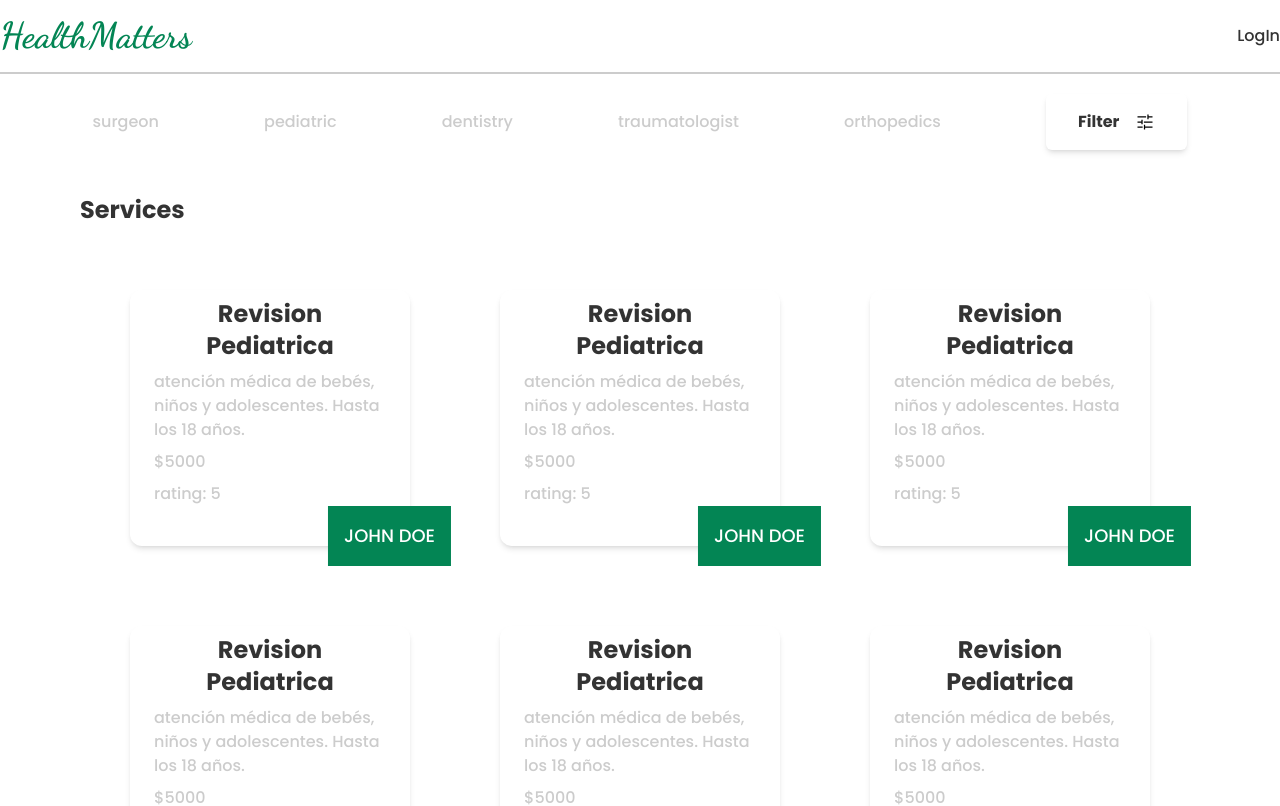
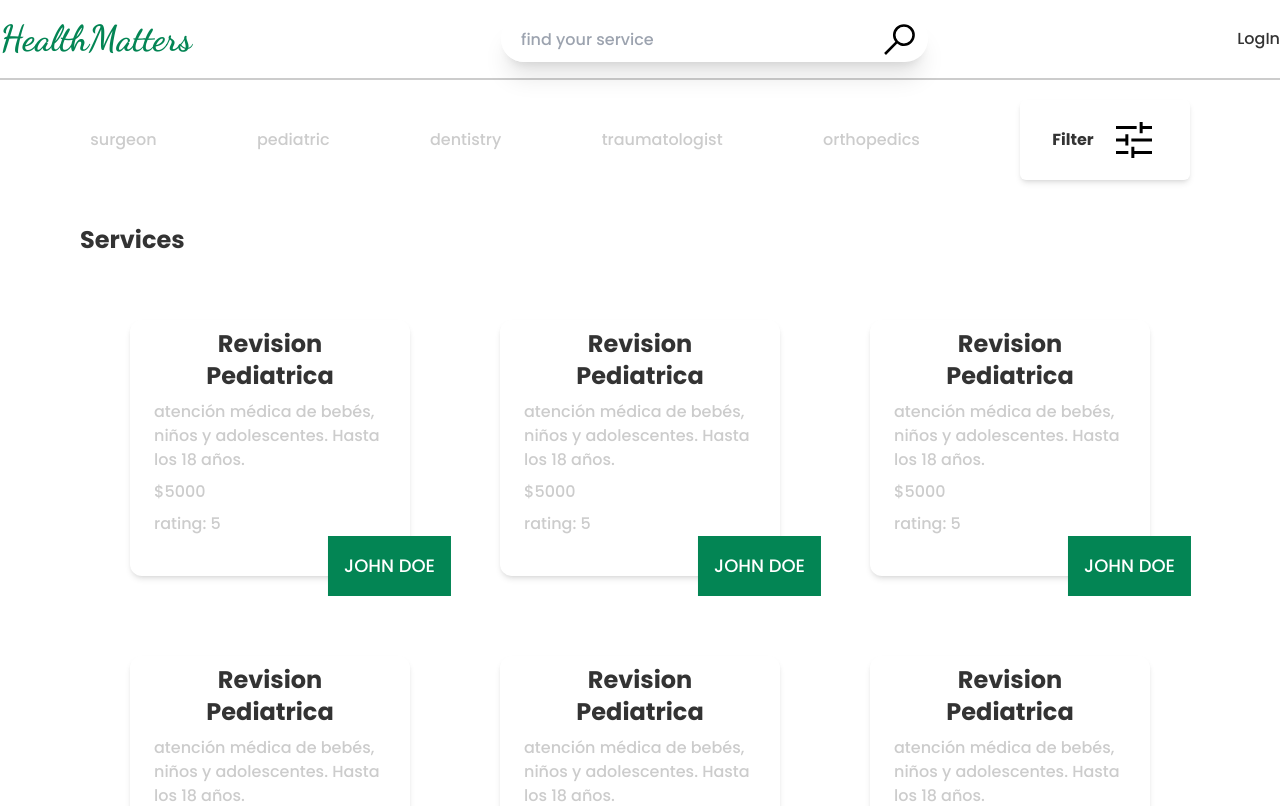
Before and after one commit to KevOrtega/HealthMatters, a Next.js app: page /home in a window 1280 px wide. Shown: the top 806 px of the page. Built offline with nearby package versions, Linux system fonts and the light colour scheme.

Commit message:
add: search functionality and styles

```diff
--- a/src/atoms/Image.tsx
+++ b/src/atoms/Image.tsx
@@ -1,5 +1,5 @@
 import { ImageProps } from "@/interface";
-import Image from "next/image";
+import ImageNext from "next/image";
 import ChooseSVG from "../assets/choose.svg";
 import MedicineSVG from "../assets/medicine.svg";
 import MapSVG from "../assets/map.svg";
@@ -7,16 +7,50 @@ import PaySVG from "../assets/pay.svg";
 import SearchSVG from "../assets/search.svg";
 import TuneSVG from "../assets/tune.svg";
 
-export default function ImageAtom({ type, className }: ImageProps) {
+export default function Image({ type, className }: ImageProps) {
 	const image_types = {
-		choose: () => <Image className={className} src={ChooseSVG} alt="choose" />,
-		map: () => <Image className={className} src={MapSVG} alt="map" />,
+		choose: () => (
+			<ImageNext
+				className={"w-auto h-auto " + className}
+				src={ChooseSVG}
+				alt="choose"
+			/>
+		),
+		map: () => (
+			<ImageNext
+				className={"w-auto h-auto " + className}
+				src={MapSVG}
+				alt="map"
+			/>
+		),
 		medicine: () => (
-			<Image className={className} src={MedicineSVG} alt="medicine" />
+			<ImageNext
+				className={"w-auto h-auto " + className}
+				src={MedicineSVG}
+				alt="medicine"
+			/>
 		),
-		pay: () => <Image className={className} src={PaySVG} alt="pay" />,
-		search: () => <Image className={className} src={SearchSVG} alt="search" />,
-		tune: () => <Image className={className} src={TuneSVG} alt="tune" />,
+		pay: () => (
+			<ImageNext
+				className={"w-auto h-auto " + className}
+				src={PaySVG}
+				alt="pay"
+			/>
+		),
+		search: () => (
+			<ImageNext
+				className={"w-auto h-auto " + className}
+				src={SearchSVG}
+				alt="search"
+			/>
+		),
+		tune: () => (
+			<ImageNext
+				className={"w-auto h-auto " + className}
+				src={TuneSVG}
+				alt="tune"
+			/>
+		),
 	};
 
 	return image_types[type]();
--- /dev/null
+++ b/src/atoms/Input.tsx
@@ -0,0 +1,20 @@
+export default function Input({
+	className,
+	type,
+	...props
+}: {
+	className?: string;
+	placeholder?: string;
+	type: "search";
+	value?: string;
+	onChange?: React.ChangeEventHandler<HTMLInputElement>;
+	onKeyDown?: React.KeyboardEventHandler<HTMLInputElement>;
+}) {
+	const input_types = {
+		search: () => (
+			<input className={"px-5 outline-none " + className} {...props} />
+		),
+	};
+
+	return input_types[type]();
+}
--- a/src/molecules/Header.tsx
+++ b/src/molecules/Header.tsx
@@ -1,21 +1,21 @@
 import Link from "@/atoms/Link";
 import Title from "@/atoms/Title";
+import SearchBar from "./Search";
 
 function Header() {
 	return (
-		<header className="border-b-2 border-b-egg">
-			<div className="container mx-auto flex justify-between items-center py-4">
+		<header className="h-20 border-b-2 border-b-egg">
+			<nav className="container h-full mx-auto flex justify-between items-center py-4">
 				<Link href="/">
 					<Title type="big">HealthMatters</Title>
 				</Link>
-				<nav>
+				<SearchBar />
 				<ul className="flex space-x-4">
 					<li>
 						<Link href="/login">LogIn</Link>
 					</li>
 				</ul>
 			</nav>
-			</div>
 		</header>
 	);
 }
--- a/src/molecules/Search.tsx
+++ b/src/molecules/Search.tsx
@@ -1,33 +1,51 @@
+import Button from "@/atoms/Button";
+import Image from "@/atoms/Image";
+import Input from "@/atoms/Input";
+import { useServiceSearchContext } from "@/hooks/ServiceSearchProvider";
 import React, { useState } from "react";
 
 function SearchBar() {
 	const [query, setQuery] = useState("");
+	const { dispatch } = useServiceSearchContext();
 
 	const handleSubmit = (event: React.FormEvent<HTMLFormElement>) => {
 		event.preventDefault();
+		dispatch({
+			type: "SET_SEARCH",
+			payload: query,
+		});
 	};
 
-	const handleChange = (event: React.ChangeEvent<HTMLInputElement>) => {
-		setQuery(event.target.value);
+	const handleChange = ({
+		target: { value },
+	}: React.ChangeEvent<HTMLInputElement>) => {
+		setQuery(value);
+	};
+
+	const handleKeyDown = ({ key }: React.KeyboardEvent<HTMLInputElement>) => {
+		key === "Enter" &&
+			dispatch({
+				type: "SET_SEARCH",
+				payload: query,
+			});
 	};
 
 	return (
 		<form
 			onSubmit={handleSubmit}
-			className="flex items-center justify-center mb-4"
+			className="flex items-center w-1/3 h-full shadow-xl rounded-full overflow-hidden"
 		>
-			<input
-				type="text"
+			<Input
+				className="w-full h-full"
+				type="search"
 				value={query}
 				onChange={handleChange}
-				className="border-2 border-gray-400 rounded py-2 px-4"
+				onKeyDown={handleKeyDown}
+				placeholder="find your service"
 			/>
-			<button
-				type="submit"
-				className="bg-blue-500 hover:bg-blue-700 text-white font-bold py-2 px-4 rounded ml-4"
-			>
-				Search
-			</button>
+			<Button type="submit" className="p-2">
+				<Image className="h-4/5 rotate-90" type="search" />
+			</Button>
 		</form>
 	);
 }
```
Lines whose indentation alone changed are shown as unchanged.
